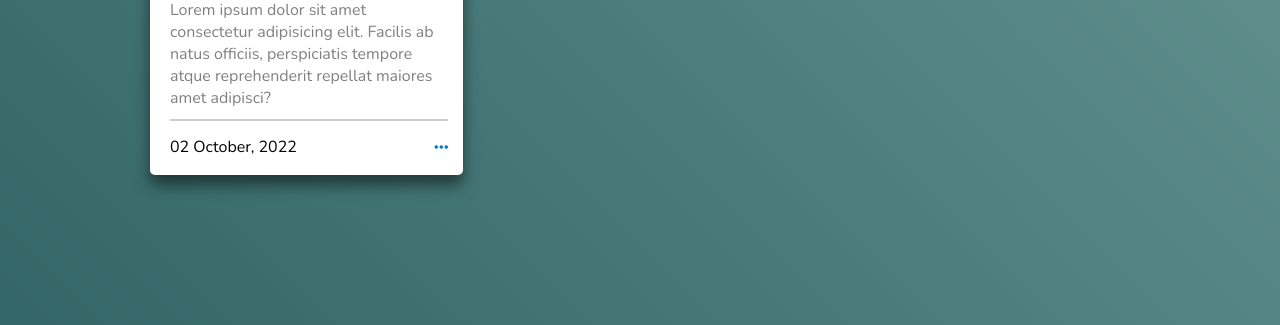
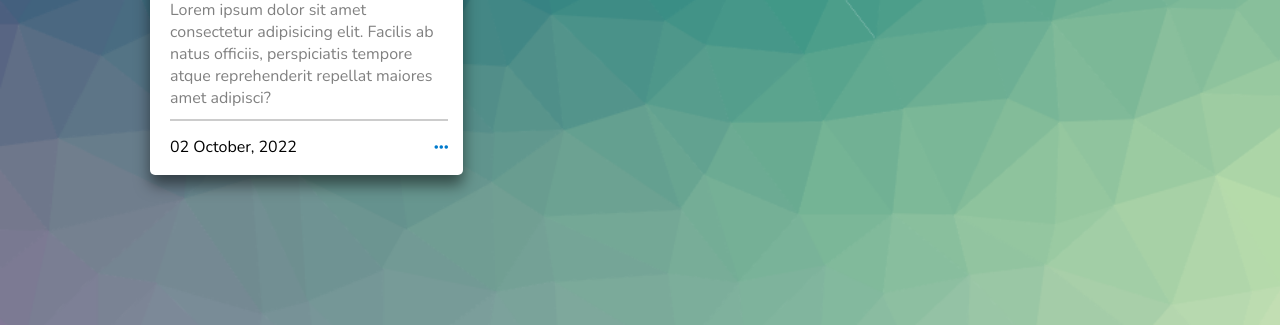
Before and after one commit to shafik720/Note-Pad-Practice-1, a plain HTML site: page index.html in a window 1280 px wide. Shown: the part 495-820 px from the top of the page. Drawn offline with nearby package versions, Linux system fonts and the light colour scheme.

Commit message:
sdfsdfsf

```diff
--- a/style.css
+++ b/style.css
@@ -7,6 +7,11 @@
 body{
     font-family: 'Nunito', sans-serif ;
     background: linear-gradient(45deg, #336666, #6b9997);
+    background-color: white;
+    background-image: url(img/cool-background.png);
+    background-size: auto 100%;
+    background-repeat: no-repeat;
+    background-position: left top;
 }
 
 
```
Also changed, not shown: img/cool-background.png (added).
